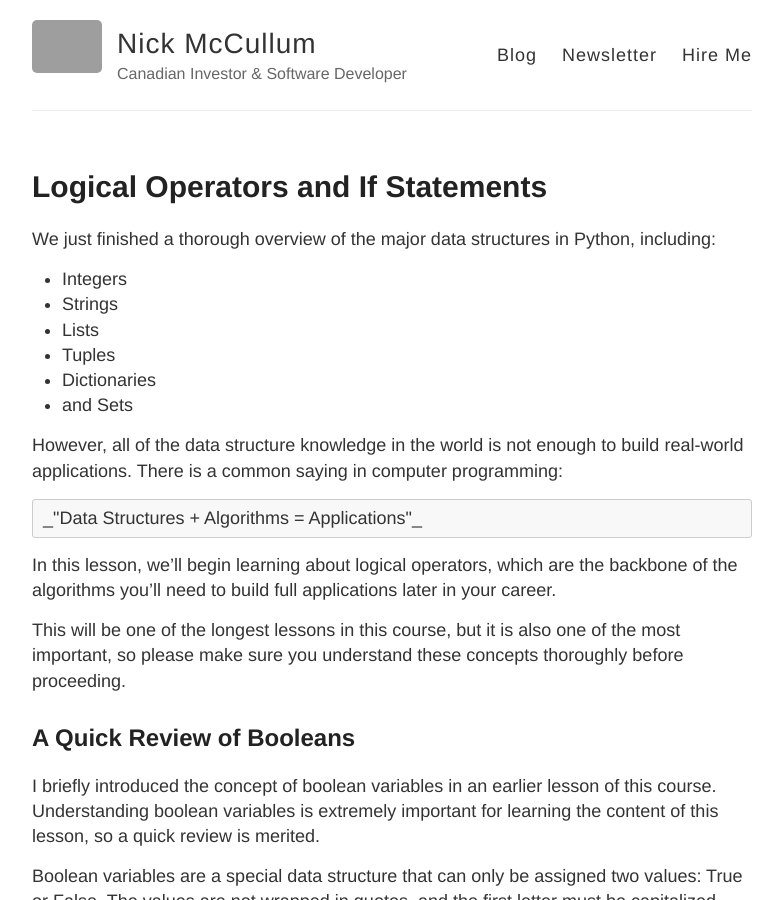
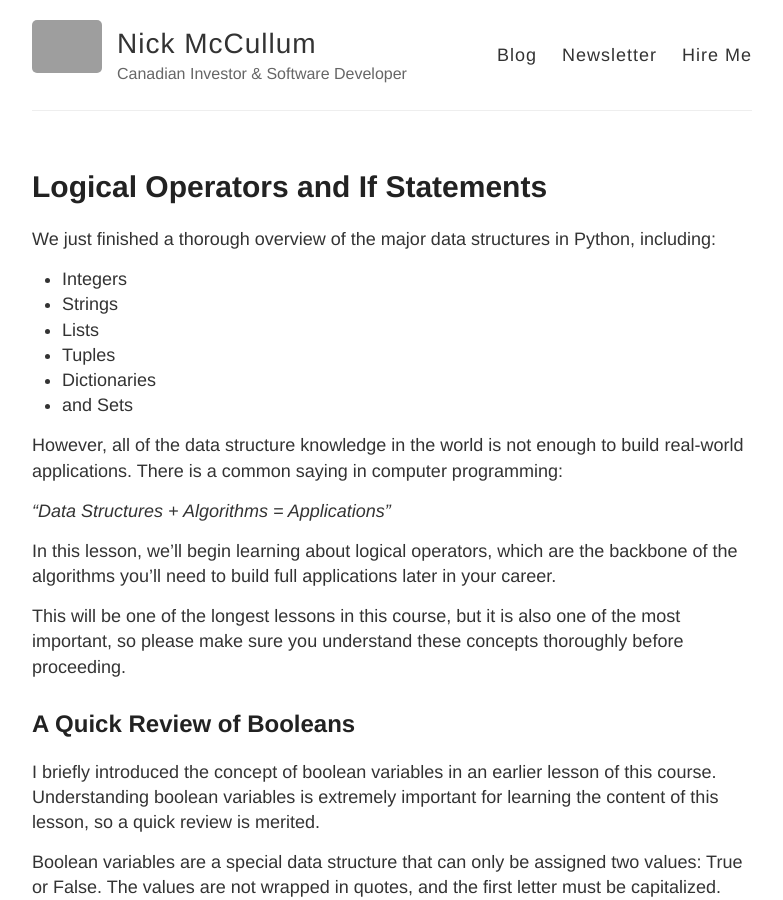
Before and after one commit to rosyberti/website, a Jekyll site: the page built from python-course/logical-operators-if-statements.md, in a window 1280 px wide and 900 px high. Shown: the whole window, without its empty margins (248-1031 px from the left). Built offline with Jekyll 4.4.1, drawn with Linux system fonts in a browser that asks for light colours; grey boxes are pictures that could not be loaded.

Commit message:
syntax errors

````diff
--- a/python-course/logical-operators-if-statements.md
+++ b/python-course/logical-operators-if-statements.md
@@ -14,7 +14,7 @@ We just finished a thorough overview of the major data structures in Python, inc
 
 However, all of the data structure knowledge in the world is not enough to build real-world applications. There is a common saying in computer programming:
 
-	_"Data Structures + Algorithms = Applications"_
+>_"Data Structures + Algorithms = Applications"_
 
 In this lesson, we'll begin learning about logical operators, which are the backbone of the algorithms you'll need to build full applications later in your career.
 
@@ -233,7 +233,7 @@ sunnyDay or rainyDay
 
 ```
 
-Comparison Operators
+## Comparison Operators
 
 While the equality and inequality operators were used earlier in this lesson to test the equality (or lack thereof) of two variables, the comparison operators are used to _compare_ values.
 
````
